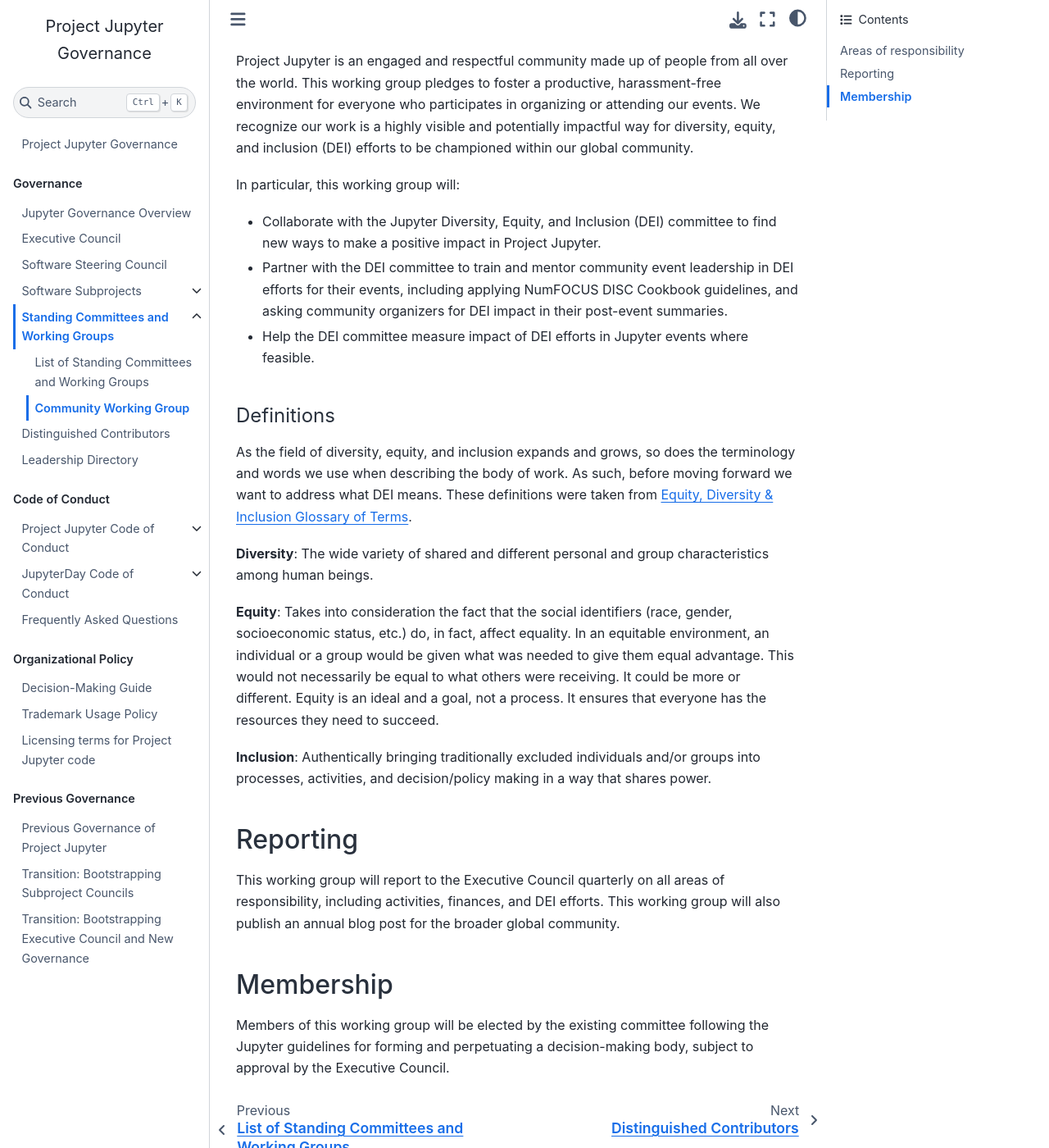
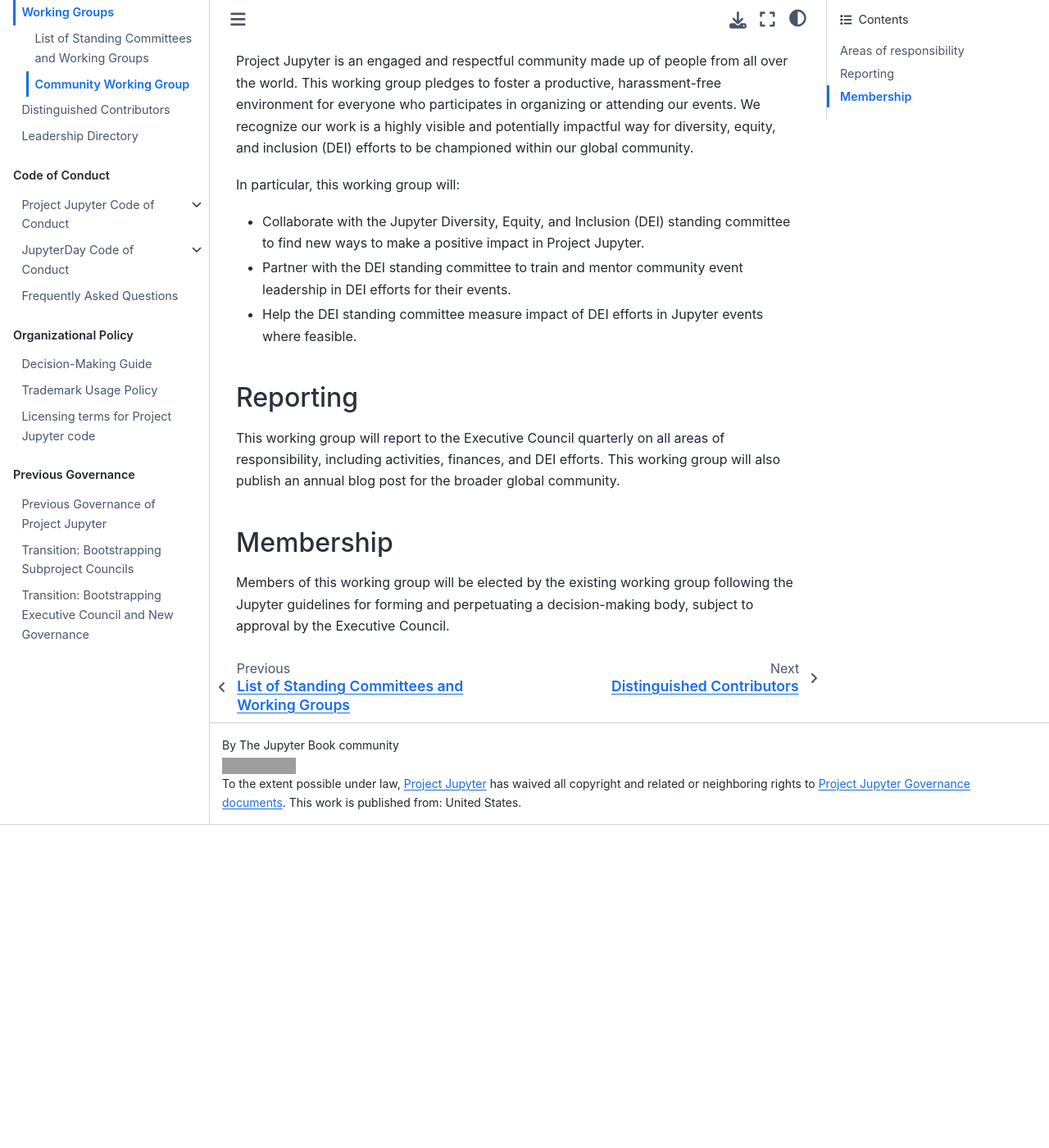
Before and after one commit to jupyter/governance, a Jupyter Book: the page built from communitybuildingcommittee.md, in a window 1280 px wide and 1400 px high, scrolled down 1334 px. Shown: the whole window at 82% size. Built offline with Jupyter Book 1.0.4 settings and Sphinx 7.4.7 and the Sphinx Book theme 1.1.4, drawn with Linux system fonts in a browser that asks for light colours; pages that are not in the unit, such as notebooks, are missing from menus; after the commit the page ends 2340 px from its top, so only the background shows below that; grey boxes are pictures that could not be loaded.

Commit message:
Update community working group charter to simplify references to DEI

```diff
--- a/communitybuildingcommittee.md
+++ b/communitybuildingcommittee.md
@@ -56,37 +56,11 @@
 In particular, this working group will:
 
 - Collaborate with the Jupyter Diversity, Equity, and Inclusion (DEI)
-  committee to find new ways to make a positive impact in
+  standing committee to find new ways to make a positive impact in
   Project Jupyter.
-- Partner with the DEI committee to train and mentor community event
-  leadership in DEI efforts for their events, including applying NumFOCUS DISC
-  Cookbook guidelines, and asking community organizers for DEI impact in their
-  post-event summaries.
-- Help the DEI committee measure impact of DEI efforts in Jupyter events where feasible.
-
-
-#### Definitions
-
-As the field of diversity, equity, and inclusion expands and grows, so does
-the terminology and words we use when describing the body of work. As such,
-before moving forward we want to address what DEI means. These definitions
-were taken from [Equity, Diversity & Inclusion Glossary of
-Terms](https://www.pacificu.edu/life-pacific/support-safety/office-equity-diversity-inclusion/edi-resources/glossary-terms?fbclid=IwAR2L-emYgFTSI34bDhWCwSS6LW_oVTi4HT_ZsnzCcX9vQGWl26CzeUFw_3A).
-
-**Diversity**: The wide variety of shared and different personal and group
-characteristics among human beings.
-
-**Equity**: Takes into consideration the fact that the social identifiers
-(race, gender, socioeconomic status, etc.) do, in fact, affect equality. In an
-equitable environment, an individual or a group would be given what was needed
-to give them equal advantage. This would not necessarily be equal to what
-others were receiving. It could be more or different. Equity is an ideal and a
-goal, not a process. It ensures that everyone has the resources they need to
-succeed.
-
-**Inclusion**: Authentically bringing traditionally excluded individuals
-and/or groups into processes, activities, and decision/policy making in a way
-that shares power.
+- Partner with the DEI standing committee to train and mentor community event
+  leadership in DEI efforts for their events.
+- Help the DEI standing committee measure impact of DEI efforts in Jupyter events where feasible.
 
 ## Reporting
 
@@ -97,6 +71,6 @@
 
 ## Membership
 
-Members of this working group will be elected by the existing committee
+Members of this working group will be elected by the existing working group
 following the Jupyter guidelines for forming and perpetuating a decision-making
 body, subject to approval by the Executive Council.
```
Also changed, not shown: people.md (+1 -1 lines).
